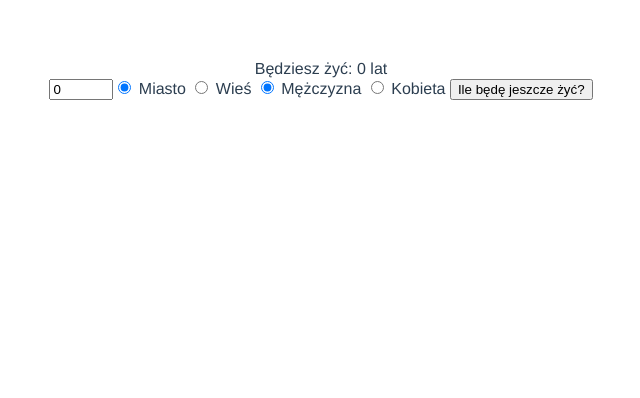
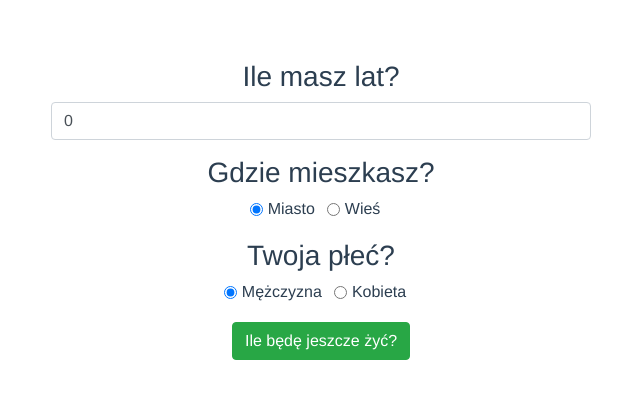
Before and after one commit to kglusinski/whenwillyoudie_frontend, a Vue app: page / in a window 1280 px wide. Shown: the top 398 px of the page, without its empty margins (319-959 px from the left). Built offline with nearby package versions, Linux system fonts and the light colour scheme.

Commit message:
added calculator

```diff
--- a/public/index.html
+++ b/public/index.html
@@ -5,6 +5,7 @@
     <meta http-equiv="X-UA-Compatible" content="IE=edge">
     <meta name="viewport" content="width=device-width,initial-scale=1.0">
     <link rel="icon" href="<%= BASE_URL %>favicon.ico">
+    <link rel="stylesheet" href="https://cdn.jsdelivr.net/npm/bootstrap@4.5.3/dist/css/bootstrap.min.css" integrity="sha384-TX8t27EcRE3e/ihU7zmQxVncDAy5uIKz4rEkgIXeMed4M0jlfIDPvg6uqKI2xXr2" crossorigin="anonymous">
     <title><%= htmlWebpackPlugin.options.title %></title>
   </head>
   <body>
@@ -13,5 +14,7 @@
     </noscript>
     <div id="app"></div>
     <!-- built files will be auto injected -->
+    <script src="https://code.jquery.com/jquery-3.5.1.slim.min.js" integrity="sha384-DfXdz2htPH0lsSSs5nCTpuj/zy4C+OGpamoFVy38MVBnE+IbbVYUew+OrCXaRkfj" crossorigin="anonymous"></script>
+    <script src="https://cdn.jsdelivr.net/npm/bootstrap@4.5.3/dist/js/bootstrap.bundle.min.js" integrity="sha384-ho+j7jyWK8fNQe+A12Hb8AhRq26LrZ/JpcUGGOn+Y7RsweNrtN/tE3MoK7ZeZDyx" crossorigin="anonymous"></script>
   </body>
 </html>
--- a/src/App.vue
+++ b/src/App.vue
@@ -1,5 +1,5 @@
 <template>
-  <div id="app">
+  <div id="app" class="container">
     <Calculator />
   </div>
 </template>
--- a/src/components/Calculator.vue
+++ b/src/components/Calculator.vue
@@ -1,14 +1,55 @@
 <template>
-  <div>
-    Będziesz żyć: {{ lifeExpectancy }} lat
-    <form>
-      <input type="number" name="age" min="0" v-model="age" max="100">
-      <input type="radio" name="place_type" v-model.number="placeType" value=0> Miasto
-      <input type="radio" name="place_type" v-model.number="placeType" value=1> Wieś
-      <input type="radio" name="sex" v-model.number="sex" value=0> Mężczyzna
-      <input type="radio" name="sex" v-model.number="sex" value=1> Kobieta
-      <button v-on:click="calculate">Ile będę jeszcze żyć?</button>
-    </form>
+  <div class="row">
+    <div class="col-6 offset-3">
+      <div id="result" v-if="lifeExpectancy != 0">
+        <h2>Będziesz życ jeszcze...</h2>
+        <p class="display-4"><b>{{ lifeExpectancy }}</b> lat</p>
+        <p class="lead">
+          Zakładając śmierć naturalną, przy obecnych warunkach umieralności wg danych GUS na rok 2019.
+          W praktyce trochę wiecej. Każdy przeżyty rok zwiększa szansę na przeżycie kolejnego. Warunki umieralności również się zmieniają.
+          Obecnie wiek śmiertelności przesuwa się coraz dalej.
+        </p>
+        <div v-if="placeType != 1">
+          <h4>Czy wiesz, że...?</h4>
+          <p class="lead">
+            Jeśli <span v-if="sex === 0">mieszkałbyś</span><span v-else>mieszkałabyś</span> na wsi,
+            Twoje dalsze życie mogłoby trwać {{ lifeExpectancyRural }} lat czyli o {{ lifeExpectancyRural - lifeExpectancy }} dłużej.
+          </p>
+        </div>
+
+      </div>
+
+      <form>
+        <div class="form-group">
+          <h3>Ile masz lat?</h3>
+          <label for="age" class="sr-only">Wiek</label>
+          <input class="form-control" type="number" name="age" id="age" min="0" v-model="age" max="100">
+        </div>
+        <div class="form-group">
+          <h3>Gdzie mieszkasz?</h3>
+          <div class="form-check form-check-inline">
+            <input class="form-check-input" type="radio" name="place_type" id="place_type_city" v-model.number="placeType" value=0>
+            <label for="place_type_city" class="form-check-label">Miasto</label>
+          </div>
+          <div class="form-check form-check-inline">
+            <input class="form-check-input" type="radio" name="place_type" id="place_type_rural" v-model.number="placeType" value=1>
+            <label for="place_type_rural" class="form-check-label">Wieś</label>
+          </div>
+        </div>
+        <div class="form-group">
+          <h3>Twoja płeć?</h3>
+          <div class="form-check form-check-inline">
+            <input class="form-check-input" type="radio" name="sex" id="sex_male" v-model.number="sex" value=0>
+            <label for="sex_male" class="form-check-label">Mężczyzna</label>
+          </div>
+          <div class="form-check form-check-inline">
+            <input class="form-check-input" type="radio" name="sex" id="sex_female" v-model.number="sex" value=1>
+            <label for="sex_female" class="form-check-label">Kobieta</label>
+          </div>
+        </div>
+        <button class="btn btn-success" v-on:click="calculate">Ile będę jeszcze żyć?</button>
+      </form>
+    </div>
   </div>
 </template>
 
@@ -22,6 +63,7 @@ export default {
       placeType: 0,
       sex: 0,
       lifeExpectancy: 0,
+      lifeExpectancyRural: 0
     };
   },
   props: {
@@ -31,8 +73,11 @@ export default {
     async calculate(e) {
       e.preventDefault();
       const result = await axios.get(`http://localhost:8000/data?age=${this.age}&sex=${this.sex}&place_type=${this.placeType}`);
-      console.log(result);
       this.lifeExpectancy = result.data["life_expectancy"]
+      if (this.placeType === 0) {
+        const resultRural = await axios.get(`http://localhost:8000/data?age=${this.age}&sex=${this.sex}&place_type=1`);
+        this.lifeExpectancyRural = resultRural.data["life_expectancy"]
+      }
     },
   },
 }
```
